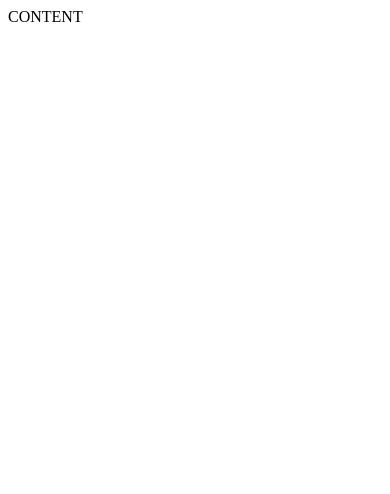
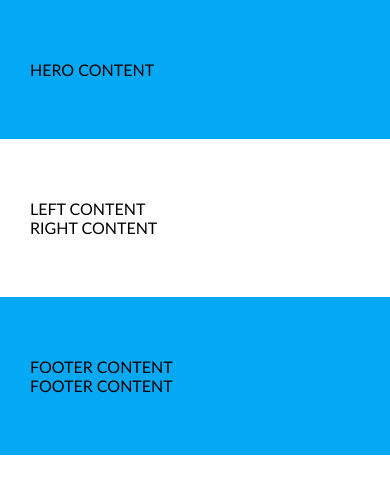
Before and after one commit to ModestaLiatuke/6-coming-soon, a website: page index.html in a window 390 px wide. Drawn offline with Linux system fonts and the light colour scheme.

Commit message:
Initial responsive design solution

```diff
--- a/CSS/base/layout.css
+++ b/CSS/base/layout.css
@@ -0,0 +1,59 @@
+.container {
+    display: inline-block;
+    width: 100%;
+    padding-top: 60px;
+    padding-bottom: 60px;
+}
+.container > .row-long {
+    display: inline-block;
+    width: 800px;
+    margin-left: calc(50% - 400px);
+}
+.container > .row-short {
+    display: inline-block;
+    width: 600px;
+    margin-left: calc(50% - 300px);
+}
+.container > .left {
+    float: left;
+    width: 50%;
+    margin-bottom: 10%;
+}
+.container > .right {
+    float:left;
+    width: 40%;
+    margin-left: 10%;
+}
+
+@media (max-width: 900px) {
+    .container > .row-long {
+        width: 600px;
+        margin-left: calc(50% - 300px);
+    }
+}
+@media (max-width: 700px) {
+    .container > .row-long,
+    .container > .row-short {
+        width: 400px;
+        margin-left: calc(50% - 200px);
+    }
+    .container > .left {
+        width: 100%;
+        margin-right: 0;
+        margin-bottom: 60px;
+    }
+    .container > .right {
+        width: 100%;
+    }
+}
+@media (max-width: 460px) {
+    .container {
+        padding-left: 30px;
+        padding-right: 30px;
+    }
+    .container > .row-long,
+    .container > .row-short {
+        width: 100%;
+        margin-left: 0;
+    }
+}
--- a/CSS/base/reset.css
+++ b/CSS/base/reset.css
@@ -0,0 +1,13 @@
+body,
+body * {
+    margin: 0;
+    padding: 0;
+    vertical-align: top;
+    box-sizing: border-box;
+    font-family: 'Gill Sans', 'Gill Sans MT', Calibri, 'Trebuchet MS',
+        sans-serif;
+}
+
+.bg-primary {
+    background-color: var(--primary-color);
+}
--- a/CSS/base/variables.css
+++ b/CSS/base/variables.css
@@ -0,0 +1,3 @@
+:root {
+    --primary-color: #03a9f4;
+}
--- a/index.html
+++ b/index.html
@@ -9,7 +9,6 @@
     <link rel="apple-touch-icon" sizes="180x180" href="/apple-touch-icon.png">
     <link rel="icon" type="image/png" sizes="32x32" href="/favicon-32x32.png">
     <link rel="icon" type="image/png" sizes="16x16" href="/favicon-16x16.png">
-    <link rel="manifest" href="/site.webmanifest">
     <link rel="mask-icon" href="/safari-pinned-tab.svg" color="#5bbad5">
     <meta name="msapplication-TileColor" content="#da532c">
     <meta name="theme-color" content="#ffffff">
@@ -17,6 +16,28 @@
 
 </head>
 <body>
-    CONTENT
+    <section class="container bg-primary">
+        <div class="row-short">
+           HERO CONTENT
+        </div>
+    </section>
+    <main class="container">
+        <div class="row-long">
+          <div class="left">
+              LEFT CONTENT
+          </div>
+          <div class="right">
+              RIGHT CONTENT
+          </div>
+        </div>
+    </main>
+    <footer class="container bg-primary">
+        <div class="row-long">
+            FOOTER CONTENT
+        </div>
+        <div class="row-short">
+            FOOTER CONTENT
+        </div>
+    </footer>
 </body>
 </html>
```
Also changed, not shown: CSS/pages/home.css (line endings or trailing spaces), README.MD.
